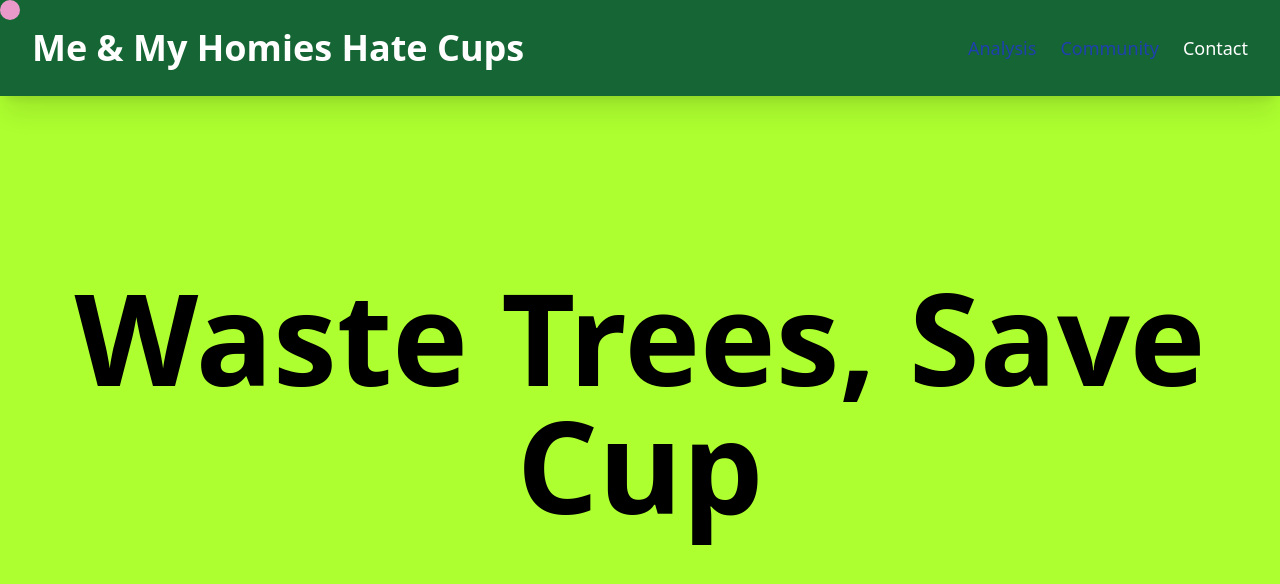
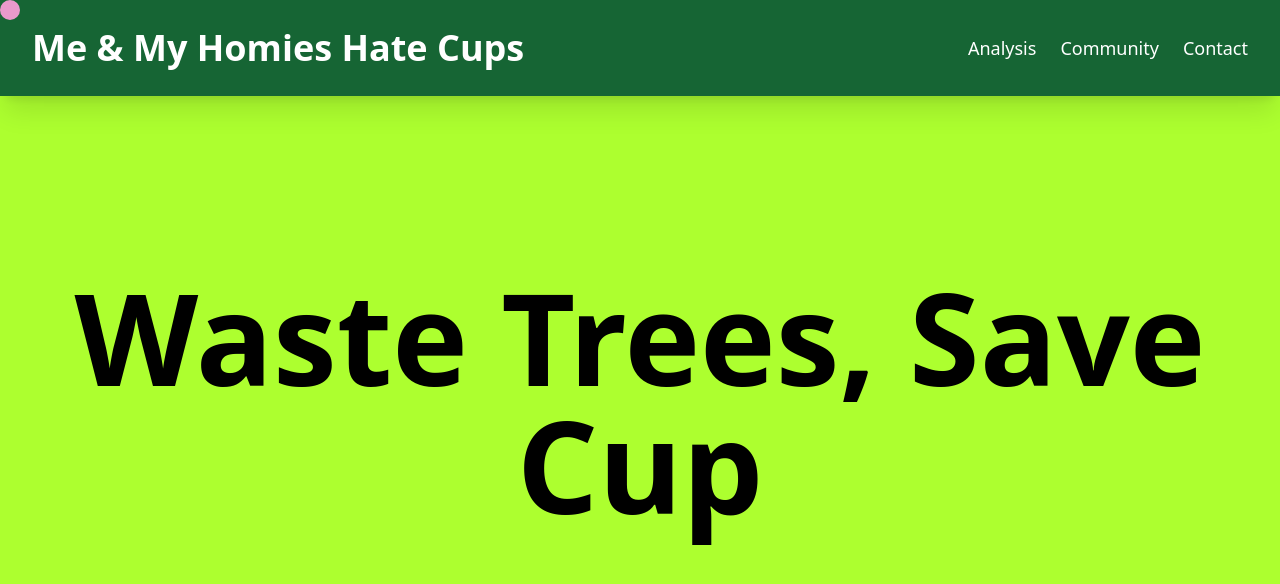
Before and after one commit to corny775/kodierer, a Next.js app: page / in a window 1280 px wide. Shown: the top 584 px of the page. Built offline with nearby package versions, Linux system fonts and the light colour scheme; no server answers.

Commit message:
z index for navbar

```diff
--- a/src/app/component/Navbar.js
+++ b/src/app/component/Navbar.js
@@ -3,7 +3,7 @@ import Link from 'next/link';
 
 export const Navbar = () => {
   return (
-    <div className='fixed w-full h-24 flex items-center justify-between px-8 bg-green-800 shadow-xl'>
+    <div className='fixed w-full h-24 flex items-center justify-between px-8 bg-green-800 shadow-xl z-[999]'>
         <div>
             <Link href={'/'}>
                 <h1 className=" text-4xl font-semibold text-white transition-colors">
@@ -14,17 +14,17 @@ export const Navbar = () => {
         <div>
             <ul className='flex space-x-6 text-lg'>
             <Link href={'/Analysis'}>
-                    <li className='text-blue-800 hover:text-blue-600 hover:underline transition-all'>
+                    <li className='text-white  transition-all'>
                         Analysis
                     </li>
                 </Link>
                 <Link href={'/Community'}>
-                    <li className='text-blue-800 hover:text-blue-600 hover:underline transition-all'>
+                    <li className='text-white  transition-all'>
                         Community
                     </li>
                 </Link>
                 <Link href={'/Contacts'}>
-                    <li className='text-white  hover:underline transition-all'>
+                    <li className='text-white  transition-all'>
                         Contact
                     </li>
                 </Link>
```
